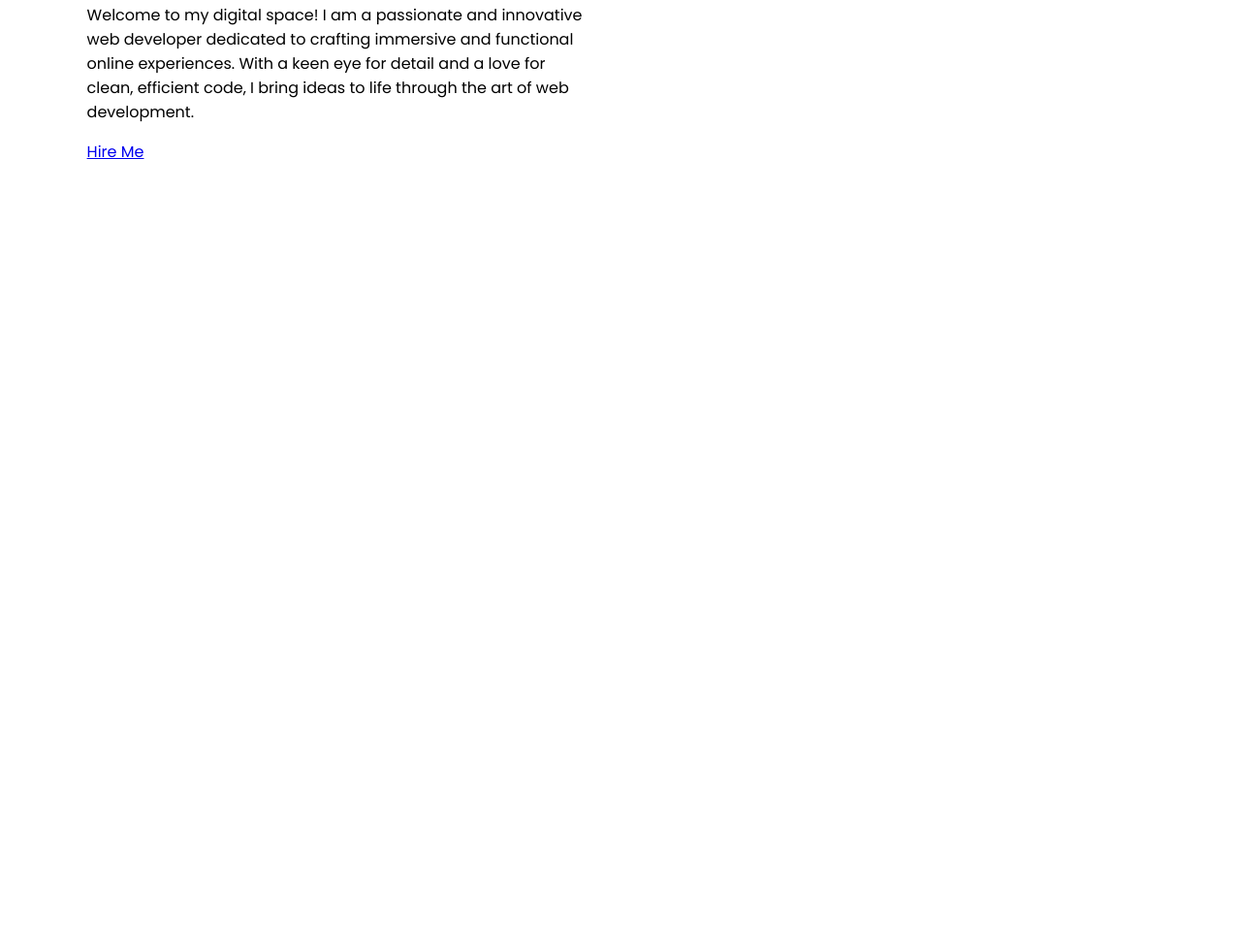
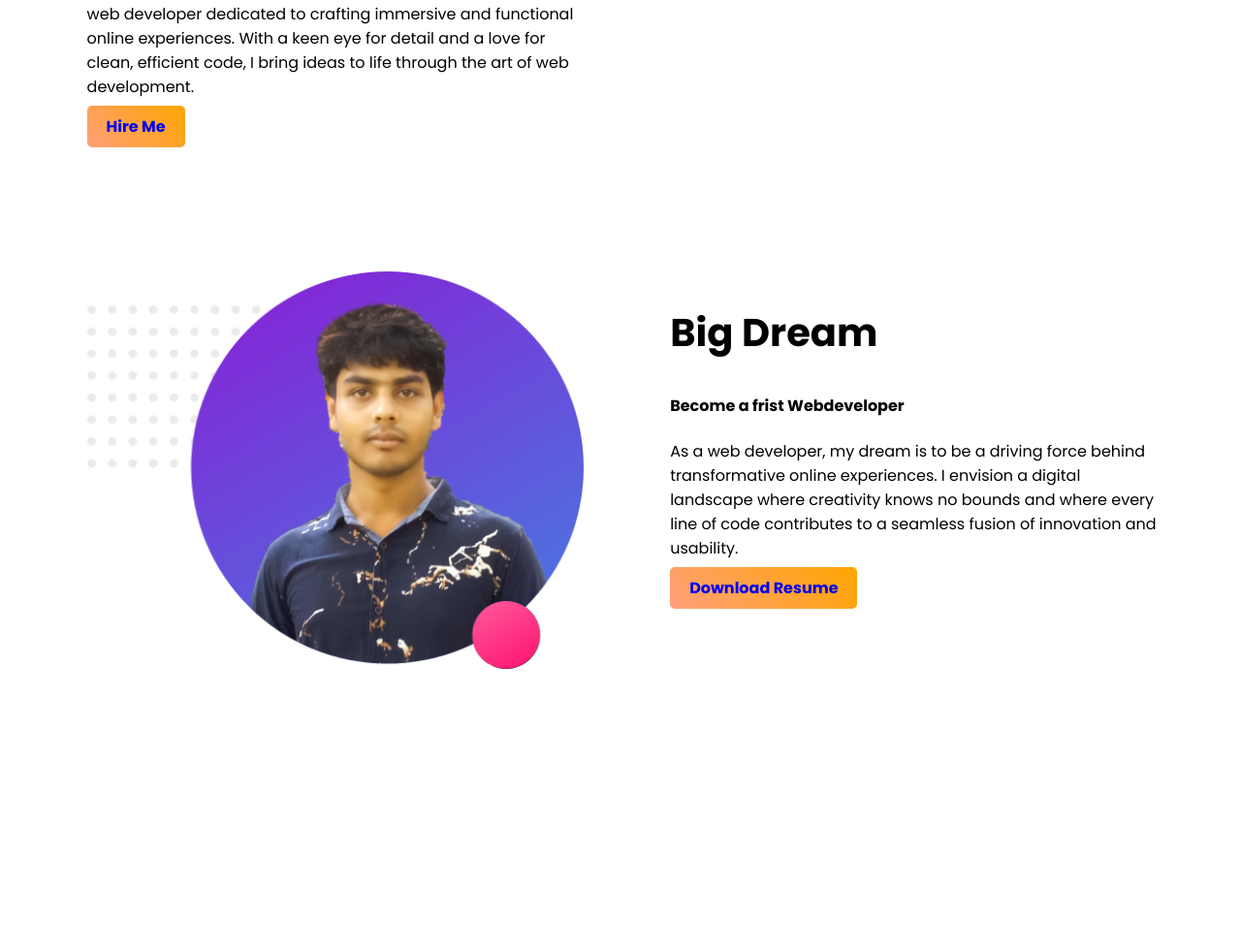
Before and after one commit to khorsed2001/new-repository, a plain HTML site: page index.html in a window 1280 px wide. Shown: the part 420-1400 px from the top of the page at 97% size. Before the commit the page ends 800 px from the top, so only its background shows below. Drawn offline with Linux system fonts and the light colour scheme.

Commit message:
second section add

```diff
--- a/index.html
+++ b/index.html
@@ -12,21 +12,36 @@
 </head>
 <body>
     <section class="top-banner">
-        <section>
+
             <div class="half-width">
                 <h1>Welcome to</h1>
                 <h1><span class="name-heilight">Khorsed</span> Webdeveloper</h1>
                 <h3>World Class Webdeveloper</h3>
                 <p>Welcome to my digital space! I am a passionate and innovative web developer dedicated to crafting immersive and functional online experiences. With a keen eye for detail and a love for clean, efficient code, I bring ideas to life through the art of web development.</p>
-                <a target="_blank" href="https://www.linkedin.com/in/khorsed-rana/">Hire Me</a>
+                <a class="link-button" target="_blank" href="https://www.linkedin.com/in/khorsed-rana/">Hire Me</a>
             </div>
 
             <div class="half-width">
                 <img src="images/Khorsed.png" alt="">
             </div>
-        </section>
+
     </section>
 
+
+
+    <section class="dream-area">
+
+        <div class="half-width">
+            <img src="images/Khorsed 2.png" alt="">
+        </div>
+
+        <div class="half-width">
+            <h2>Big Dream</h2>
+            <h4>Become a frist Webdeveloper </h4>
+            <p>As a web developer, my dream is to be a driving force behind transformative online experiences. I envision a digital landscape where creativity knows no bounds and where every line of code contributes to a seamless fusion of innovation and usability.</p>
+            <a class="link-button" target="_blank" href="https://www.linkedin.com/in/khorsed-rana/">Download Resume</a>
+        </div>
+    </section>
 
 
 
--- a/style.css
+++ b/style.css
@@ -6,6 +6,9 @@ body{
 }
 h1{
     font-size: 50px;
+}
+h2{
+    font-size:40px;
 }
 .name-heilight{
     color:orange;
@@ -26,4 +29,12 @@ h1{
 }
 section{
     height: 500px;
+    padding-bottom:200px;
 }
+.link-button{
+    text-decoration: none;
+    background-image: linear-gradient(45deg,lightSalmon,orange);
+    padding:10px 20px;
+    border-radius: 5px;
+    font-weight: 700;
+}
```
Also changed, not shown: images/Khorsed 2.png (added).
